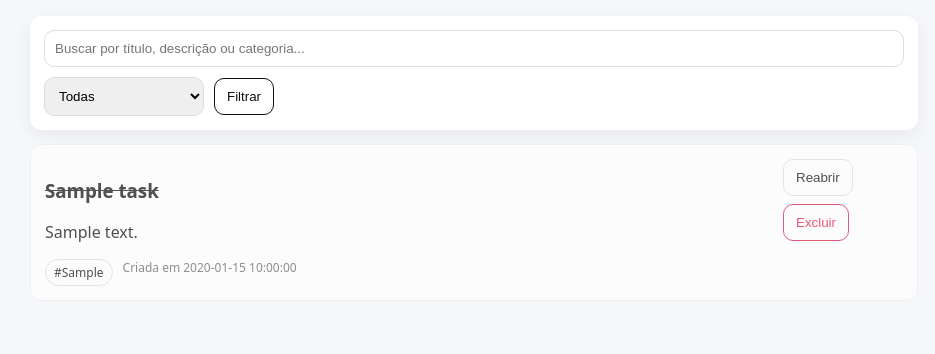
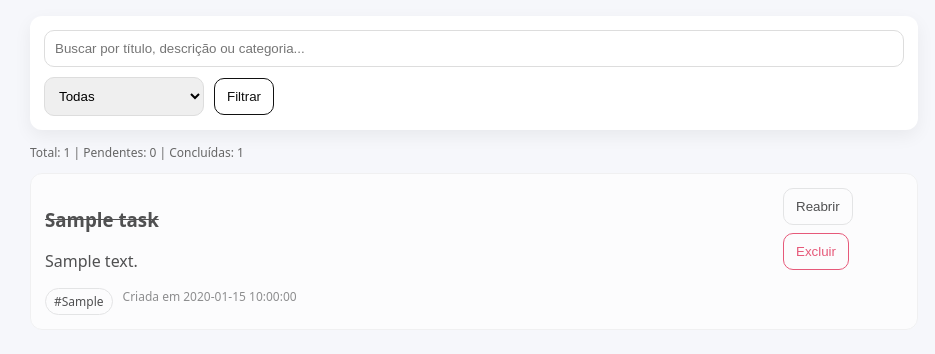
Before and after one commit to DilvoneiL/todo-flask, a Flask app: page / in a window 1280 px wide. Shown: the part 118-472 px from the top of the page, without its empty margins (166-1101 px from the left). Run offline with Flask 3, Linux system fonts and the light colour scheme; tables that the repository leaves empty hold one stand-in row (values such as "Sample post").

Commit message:
feat: enhance project with security improvements, UX refinements and dashboard counters

```diff
--- a/app.py
+++ b/app.py
@@ -1,9 +1,10 @@
 from flask import Flask, render_template, request, redirect, url_for, flash
 import sqlite3
 from pathlib import Path
+import os
 
 app = Flask(__name__)
-app.secret_key = "dev-secret-key"  # para flash messages
+app.secret_key = os.getenv("SECRET_KEY", "dev-secret-key")
 DB_PATH = Path("todo.db")
 
 
@@ -53,7 +54,15 @@ def index():
     with get_conn() as conn:
         tasks = conn.execute(sql, params).fetchall()
 
-    return render_template("index.html", tasks=tasks, q=q, status=status)
+        counts = conn.execute("""
+        SELECT
+          COUNT(*) as total,
+          SUM(CASE WHEN done = 0 THEN 1 ELSE 0 END) as pending,
+          SUM(CASE WHEN done = 1 THEN 1 ELSE 0 END) as done
+        FROM tasks
+    """).fetchone()
+
+    return render_template("index.html", tasks=tasks, q=q, status=status, counts=counts)
 
 
 @app.route("/new", methods=["GET", "POST"])
@@ -65,7 +74,7 @@ def new_task():
 
         if not title:
             flash("Título é obrigatório.", "error")
-            return render_template("form.html")
+            return render_template("form.html", title=title, description=description, category=category)
 
         with get_conn() as conn:
             conn.execute(
--- a/templates/form.html
+++ b/templates/form.html
@@ -5,13 +5,13 @@
   <h2>Nova tarefa</h2>
   <form method="post">
     <label>Título *</label>
-    <input name="title" required maxlength="80" placeholder="Ex: Estudar Flask">
+    <input id="title" name="title" required maxlength="80" placeholder="Ex: Estudar Flask">
 
     <label>Descrição</label>
-    <textarea name="description" rows="4" placeholder="Detalhes..."></textarea>
+    <textarea id="description" name="description" rows="4" placeholder="Detalhes..."></textarea>
 
     <label>Categoria</label>
-    <input name="category" maxlength="30" placeholder="Ex: faculdade, casa, trabalho">
+    <input id="category" name="category" maxlength="30" placeholder="Ex: faculdade, casa, trabalho">
 
     <div class="row">
       <button class="btn primary" type="submit">Salvar</button>
--- a/templates/index.html
+++ b/templates/index.html
@@ -13,6 +13,9 @@
   </div>
 </form>
 
+<p class="muted">
+  Total: {{ counts.total }} | Pendentes: {{ counts.pending }} | Concluídas: {{ counts.done }}
+</p>
 <section class="list">
   {% if tasks|length == 0 %}
     <p class="muted">Nenhuma tarefa encontrada.</p>
@@ -40,7 +43,10 @@
           </button>
         </form>
         <form method="post" action="{{ url_for('delete_task', task_id=t['id']) }}">
-          <button class="btn danger" type="submit">Excluir</button>
+          <button class="btn danger" type="submit"
+            onclick="return confirm('Excluir esta tarefa?')">
+            Excluir
+          </button>
         </form>
       </div>
     </article>
```
